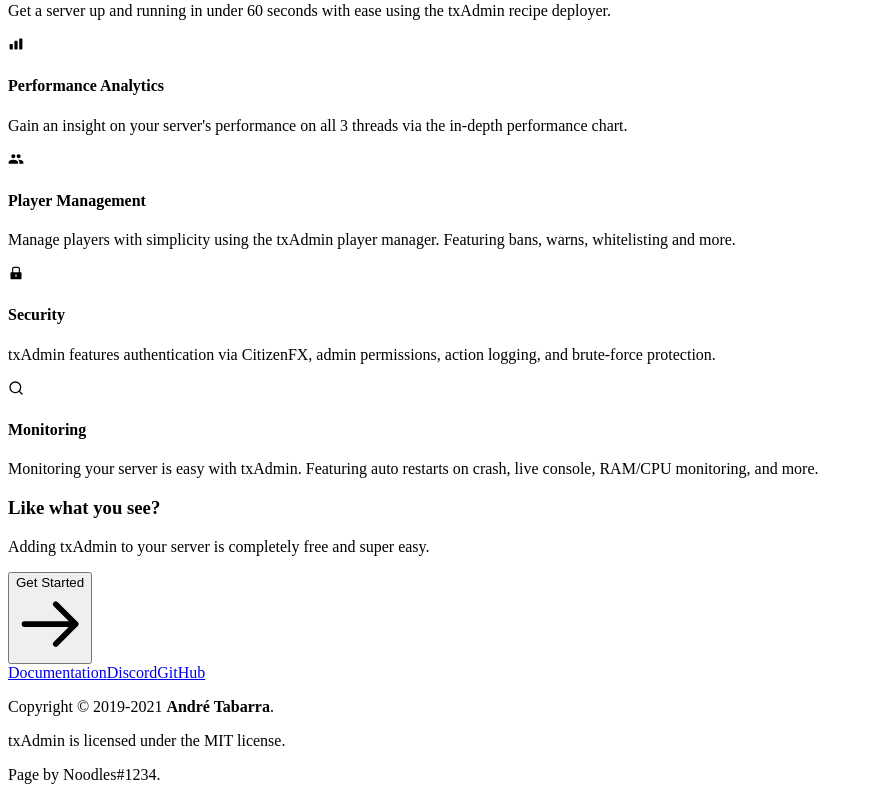
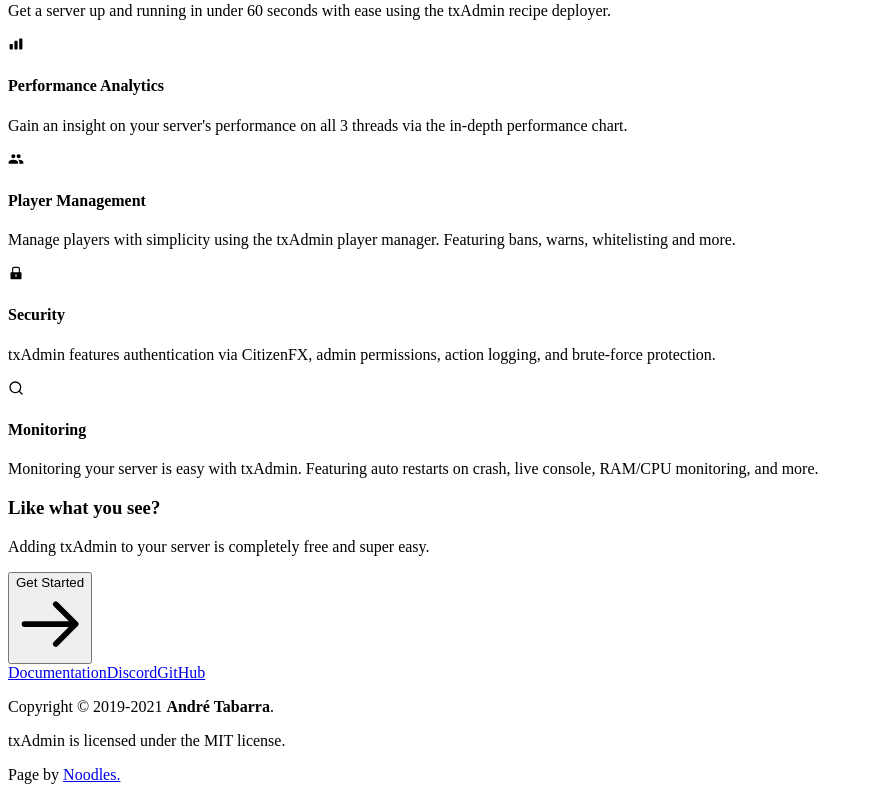
Before and after one commit to tabarra/txAdmin-landingpage, a Next.js app: page / in a window 1280 px wide. Shown: the part 1169-1969 px from the top of the page, without its empty margins (0-869 px from the left). Built offline with nearby package versions, Linux system fonts and the light colour scheme.

Commit message:
refactor: change page by info

```diff
--- a/components/layout/Footer.tsx
+++ b/components/layout/Footer.tsx
@@ -37,7 +37,7 @@
           <p>txAdmin is licensed under the MIT license.</p>
         </div>
         <div className='text-sm space-y-4 mt-2 md:space-y-1 text-center md:text-left'>
-          <p>Page by Noodles#1234.</p>
+          <p>Page by <a target='_blank' rel='noopener' href='https://noodles.cool'>Noodles.</a></p>
         </div>
       </div>
     </div>
```
